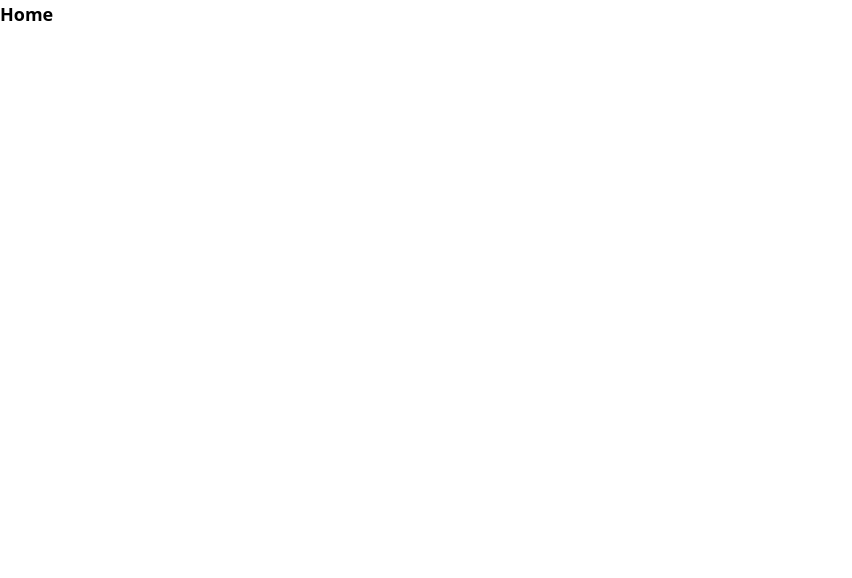
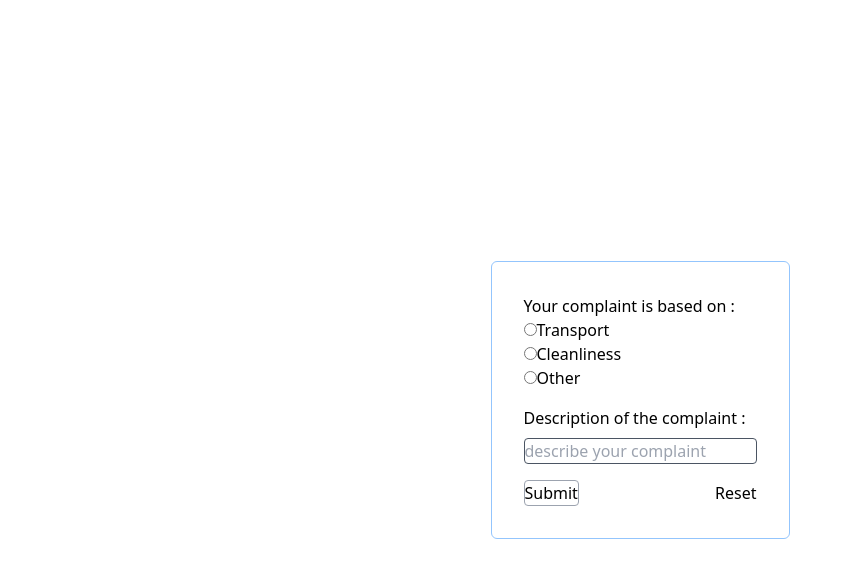
Before and after one commit to kavinkumars21/CMS, a React (Create React App) app in the folder cms-client/: page /home in a window 1280 px wide. Shown: the top 578 px of the page, without its empty margins (0-852 px from the left). Built offline with nearby package versions, Linux system fonts and the light colour scheme.

Commit message:
completed complaint page

```diff
--- /dev/null
+++ b/cms-client/src/Store/Slice/ComplaintDetails.js
@@ -0,0 +1,29 @@
+import { axio } from "../../Config/Config";
+import { createAsyncThunk, createSlice } from "@reduxjs/toolkit";
+
+export const complaintDetails = createAsyncThunk("Complaint", async (data) => {
+    return axio.post(`/api/postcomplaint`, data);
+});
+
+export const ComplaintReducer = createSlice({
+    name: "complaint",
+    initialState: {
+        Complaint: [],
+        loading: false,
+    },
+    reducer: {},
+    extraReducers: {
+        [complaintDetails.pending]: (state, action) => {
+            state.loading = true;
+        },
+        [complaintDetails.fulfilled]: (state, action) => {
+            state.Login = action.payload;
+            state.loading = false;
+        },
+        [complaintDetails.rejected]: (state, action) => {
+            state.loading = false;
+        },
+    },
+});
+
+export default ComplaintReducer.reducer;
--- a/cms-client/src/Store/Store.js
+++ b/cms-client/src/Store/Store.js
@@ -1,8 +1,10 @@
 import { configureStore, combineReducers } from "@reduxjs/toolkit";
 import LoginReducer from "./Slice/LoginSlice";
+import ComplaintReducer from "./Slice/ComplaintDetails";
 
 const rootReducer = combineReducers({
-  LoginData: LoginReducer
+  LoginData: LoginReducer,
+  Complaints: ComplaintReducer
 });
 
 const store = configureStore({
--- a/cms-client/src/component/Home.js
+++ b/cms-client/src/component/Home.js
@@ -1,8 +1,52 @@
-import React from 'react'
+import React, { useState } from 'react'
+import { useDispatch } from 'react-redux'
+import { complaintDetails } from '../Store/Slice/ComplaintDetails';
 
 function Home() {
+
+  const dispatch = useDispatch();
+
+  const [type, setType] = useState();
+  const [description, setDescription] = useState();
+
+  const handleFormData = async (e) => {
+    e.preventDefault();
+    const ele = e.target.elements;
+    const User = sessionStorage.getItem("USER");
+    const Type = { type }.type;
+    const Description = { description }.description;
+    ele[0].value = "";
+    ele[1].value = "";
+    ele[2].value = "";
+    ele[3].value = "";
+    dispatch(
+      complaintDetails({ User, Type, Description })
+    );
+  }
+
   return (
-    <div className='font-bold text-lg'>Home</div>
+    <div className='min-h-screen flex justify-center items-center'>
+      <form onSubmit={handleFormData} className='flex flex-col gap-4 p-8 border border-blue-300 rounded-md'>
+        <div>
+          <p>Your complaint is based on :</p>
+          <input type='radio' id="Transport" value="TRANSPORT" name="type" onChange={e => setType(e.target.value)}></input>
+          <label for="Transport">Transport</label><br></br>
+          <input type='radio' id="Cleanliness" value="CLEANLINESS" name="type" onChange={e => setType(e.target.value)}></input>
+          <label for="Cleanliness">Cleanliness</label><br></br>
+          <input type='radio' id="Other" value="OTHER" name="type" onChange={e => setType(e.target.value)}></input>
+          <label for="Other">Other</label><br></br>
+        </div>
+        <div className='grid gap-2'>
+          <label>Description of the complaint :</label>
+          <input type='text' placeholder='describe your complaint' onChange={e => setDescription(e.target.value)}
+            className='border border-gray-600 rounded-[4px]'></input>
+        </div>
+        <div className='flex justify-between'>
+          <button className='border border-gray-400 rounded-[4px]'>Submit</button>
+          <input type='reset'></input>
+        </div>
+      </form>
+    </div>
   )
 }
 
--- a/cms-client/src/component/Login.js
+++ b/cms-client/src/component/Login.js
@@ -6,8 +6,12 @@ import { LoginData } from '../Store/Slice/LoginSlice';
 function Login() {
 
     const dispatch = useDispatch();
+    const Navigate = useNavigate();
+    const { Login } = useSelector((state) => (state.LoginData));
 
-    const handleLoginData = (e) => {
+    const UserId = Login?.data?.data?._id;
+
+    const handleLoginData = async (e) => {
         e.preventDefault();
         const ele = e.target.elements;
         const RollNumber = ele[0].value;
@@ -18,6 +22,16 @@ function Login() {
             LoginData({ RollNumber, Password })
         );
     };
+
+    useEffect(() => {
+        if (Login?.data?.response === "success") {
+            console.log(Login?.data?.data);
+            Navigate("/home");
+            sessionStorage.setItem("USER", UserId);
+        } else {
+            console.log("wrong");
+        }
+    }, [Login]);
 
     return (
         <div className='min-h-screen flex justify-center items-center'>
```
